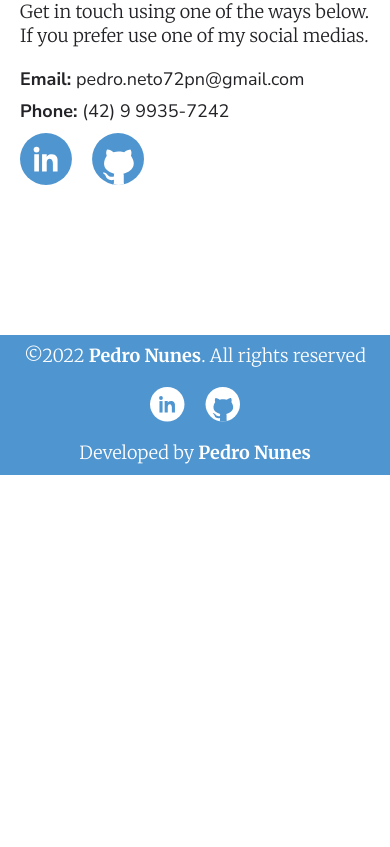
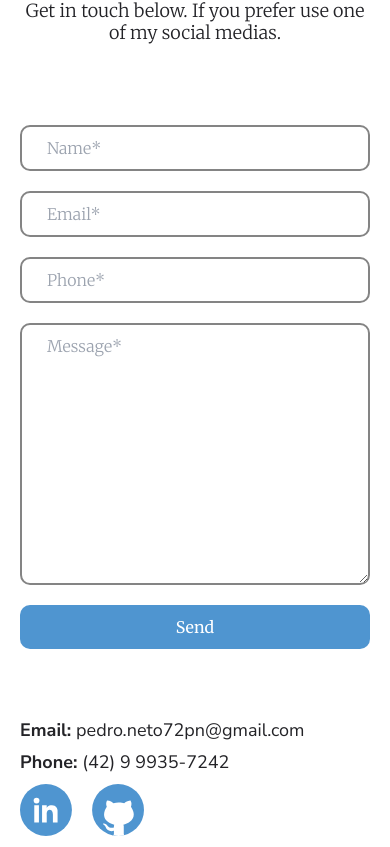
Before and after one commit to neto18081/portfolio-v1.0, a React (Create React App) app: page / in a window 390 px wide. Shown: the part 5117-5964 px from the top of the page. Before the commit the page ends 5592 px from the top, so only its background shows below. Built offline with nearby package versions, Linux system fonts and the light colour scheme.

Commit message:
feature/trying-to-integrate-form

```diff
--- a/package.json
+++ b/package.json
@@ -20,9 +20,11 @@
     "react-dom": "^18.2.0",
     "react-hook-form": "^7.38.0",
     "react-icons": "^4.6.0",
+    "react-loading": "^2.0.3",
     "react-modal": "^3.16.1",
     "react-router-dom": "^6.4.2",
     "react-scripts": "5.0.1",
+    "react-toastify": "^9.0.8",
     "typescript": "^4.8.4",
     "url": "^0.11.0",
     "web-vitals": "^2.1.4"
--- a/src/App.tsx
+++ b/src/App.tsx
@@ -4,12 +4,16 @@ import { IoMdClose } from "react-icons/io";
 import Layout from "./components/Layout";
 
 import AOS from "aos";
-import "aos/dist/aos.css";
 
 import HTMLReactParser from "html-react-parser";
 import { useForm } from "react-hook-form";
 
 import Modal from "react-modal";
+
+import ReactLoading from "react-loading";
+import { toast, ToastContainer } from "react-toastify";
+import "react-toastify/dist/ReactToastify.css";
+import "aos/dist/aos.css";
 
 type Greetings = {
   hi: string;
@@ -58,6 +62,12 @@ type Contact = {
   title: string;
   subtitle: string;
   phone: string;
+  name: string;
+  message: string;
+  required: string;
+  send: string;
+  success: string;
+  error: string;
 };
 
 interface DataType {
@@ -78,6 +88,9 @@ function App() {
   const [data, setData] = useState<DataType>(
     require("./db/db.json")[defaultLanguage]
   );
+  const [loading, setLoading] = useState({
+    contact: false,
+  });
 
   const [experience, setExperience] = useState<
     Experience["data"][0] & { active: number }
@@ -163,10 +176,42 @@ function App() {
     setPhone(v);
   }
 
-  const onSubmit = (data: any) => console.log(data);
+  const onSubmit = (form: any) => {
+    setLoading({ ...loading, contact: true });
+    const url = "https://pedronunes-mail.vercel.app/api";
+    const body = {
+      subject: "Novo Contato | Portfolio",
+      message: `
+      <p>Nome: ${form.name}</p>
+      <p>Email: ${form.email}</p>
+      <p>Telefone: ${form.phone}</p>
+      <p>Mensagem: ${form.message}</p>
+      `,
+    };
+
+    fetch(url, {
+      method: "POST",
+      body: JSON.stringify(body),
+      headers: {
+        "Content-Type": "application/json",
+        "Access-Control-Allow-Origin": "https://www.pedronunes.dev/",
+      },
+    })
+      .then((res) => {
+        toast.success(data.contact.success, {});
+        setLoading({ ...loading, contact: false });
+        console.log(res);
+      })
+      .catch((err) => {
+        toast.error(data.contact.error, {});
+        setLoading({ ...loading, contact: false });
+        console.log(err);
+      });
+  };
 
   return (
     <Layout lang={activeLang} changeLang={changeLang}>
+      <ToastContainer position="bottom-right" />
       <div className="tw-flex tw-items-center tw-justify-center tw-px-[20px] tw-py-[50px] tw-max-w-[1024px] tw-mx-auto tw-w-full tw-flex-col md:tw-flex-row tw-gap-[30px] sm:tw-gap-[10px] tw-min-h-screen">
         <div
           data-aos="fade-right"
@@ -371,42 +416,13 @@ function App() {
         <h2>{data.contact.title}</h2>
 
         <div className="tw-py-[30px]">
-          <span>{data.contact.subtitle}</span>
-          <div className="tw-flex tw-items-start tw-justify-center tw-flex-col tw-py-[20px] sm:tw-p-[20px] tw-gap-[10px]">
-            <span className="tw-font-nunito tw-font-bold tw-text-[18px] sm:tw-text-[22px]">
-              Email:{" "}
-              <span className="tw-font-medium tw-text-[18px] sm:tw-text-[22px]">
-                pedro.neto72pn@gmail.com
-              </span>
-            </span>
-            <span className="tw-font-nunito tw-font-bold tw-text-[18px] sm:tw-text-[22px]">
-              {data.contact.phone}:{" "}
-              <span className="tw-font-medium tw-text-[18px] sm:tw-text-[22px]">
-                (42) 9 9935-7242
-              </span>
-            </span>
-            <div className="tw-flex tw-items-center tw-justify-start tw-gap-[20px]">
-              <a
-                target="_blank"
-                rel="noreferrer"
-                href="https://www.linkedin.com/in/pedro-nunes-23a767184/"
-              >
-                <img src="/Linkedin.svg" alt="Linkedin" />
-              </a>
-              <a
-                target="_blank"
-                rel="noreferrer"
-                href="https://github.com/neto18081"
-              >
-                <img src="/GitHub.svg" alt="Github" />
-              </a>
-            </div>
-          </div>
+          <span className="tw-text-center tw-block">
+            {data.contact.subtitle}
+          </span>
         </div>
-        {/* <form
-          // onSubmit={handleSubmit(onSubmit)}
+        <form
+          onSubmit={handleSubmit(onSubmit)}
           method="POST"
-          action="mailto:pedro.neto72pn@gmail.com"
           className="tw-flex tw-items-start tw-justify-center tw-flex-col tw-gap-[20px] tw-w-full tw-max-w-[450px] tw-mx-auto tw-py-[50px]"
         >
           <div className="tw-w-full tw-flex tw-items-start tw-justify-center tw-flex-col">
@@ -418,10 +434,10 @@ function App() {
                 errors.name ? "tw-border-[#cc0000]" : ""
               }`}
               type="text"
-              placeholder="Nome"
+              placeholder={data.contact.name + "*"}
             />
             {errors.name && (
-              <span className="error-message">Campo nome é obrigatório!</span>
+              <span className="error-message">{data.contact.required}</span>
             )}
           </div>
           <div className="tw-w-full tw-flex tw-items-start tw-justify-center tw-flex-col">
@@ -433,10 +449,10 @@ function App() {
                 errors.email ? "tw-border-[#cc0000]" : ""
               }`}
               type="email"
-              placeholder="Email"
+              placeholder="Email*"
             />
             {errors.email && (
-              <span className="error-message">Campo email é obrigatório!</span>
+              <span className="error-message">{data.contact.required}</span>
             )}
           </div>
           <div className="tw-w-full tw-flex tw-items-start tw-justify-center tw-flex-col">
@@ -445,16 +461,14 @@ function App() {
                 errors.phone ? "tw-border-[#cc0000]" : ""
               }`}
               type="tel"
-              placeholder="Telefone"
+              placeholder={data.contact.phone + "*"}
               {...register("phone", {
                 required: true,
               })}
             />
 
             {errors.phone && (
-              <span className="error-message">
-                Campo telefone é obrigatório!
-              </span>
+              <span className="error-message">{data.contact.required}</span>
             )}
           </div>
           <div className="tw-w-full tw-flex tw-items-start tw-justify-center tw-flex-col">
@@ -465,23 +479,56 @@ function App() {
               className={`contact-input ${
                 errors.message ? "tw-border-[#cc0000]" : ""
               }`}
-              placeholder="Mensagem"
+              placeholder={data.contact.message + "*"}
               rows={10}
             ></textarea>
 
             {errors.message && (
-              <span className="error-message">
-                Campo mensagem é obrigatório!
-              </span>
+              <span className="error-message">{data.contact.required}</span>
             )}
           </div>
           <button
-            className="tw-w-full tw-bg-[#4f95d0] tw-px-[30px] tw-py-[10px] tw-text-white tw-rounded-[10px] tw-font-medium hover:tw-font-bold"
+            className="tw-w-full tw-bg-[#4f95d0] tw-px-[30px] tw-py-[10px] tw-text-white tw-rounded-[10px] tw-font-medium hover:tw-font-bold tw-text-center tw-flex tw-justify-center"
             type="submit"
+            disabled={loading.contact}
           >
-            Enviar
+            {loading.contact ? (
+              <ReactLoading type="spin" color="#fff" height={25} width={25} />
+            ) : (
+              data.contact.send
+            )}
           </button>
-        </form> */}
+        </form>
+        <div className="tw-flex tw-items-start tw-justify-center tw-flex-col tw-py-[20px] sm:tw-py-[20px] tw-gap-[10px] tw-max-w-[450px] tw-w-full tw-mx-auto">
+          <span className="tw-font-nunito tw-font-bold tw-text-[18px] sm:tw-text-[22px]">
+            Email:{" "}
+            <span className="tw-font-medium tw-text-[18px] sm:tw-text-[22px]">
+              pedro.neto72pn@gmail.com
+            </span>
+          </span>
+          <span className="tw-font-nunito tw-font-bold tw-text-[18px] sm:tw-text-[22px]">
+            {data.contact.phone}:{" "}
+            <span className="tw-font-medium tw-text-[18px] sm:tw-text-[22px]">
+              (42) 9 9935-7242
+            </span>
+          </span>
+          <div className="tw-flex tw-items-center tw-justify-start tw-gap-[20px]">
+            <a
+              target="_blank"
+              rel="noreferrer"
+              href="https://www.linkedin.com/in/pedro-nunes-23a767184/"
+            >
+              <img src="/Linkedin.svg" alt="Linkedin" />
+            </a>
+            <a
+              target="_blank"
+              rel="noreferrer"
+              href="https://github.com/neto18081"
+            >
+              <img src="/GitHub.svg" alt="Github" />
+            </a>
+          </div>
+        </div>
       </div>
     </Layout>
   );
--- a/src/db/db.json
+++ b/src/db/db.json
@@ -103,8 +103,14 @@
         },
         "contact": {
             "title": "Contato",
-            "subtitle": "Entre em contato através das formas abaixo. Ou se prefirir use minhas redes sociais",
-            "phone": "Telefone"
+            "subtitle": "Entre em contato abaixo. Ou se prefirir use minhas redes sociais",
+            "phone": "Telefone",
+            "name": "Nome",
+            "message": "Mensagem",
+            "required": "Campo obrigatório!",
+            "send": "Enviar",
+            "success": "Email enviado com sucesso!",
+            "error": "Algo deu errado! Por favor tente mais tarde."
         }
     },
     "en": {
@@ -212,8 +218,14 @@
         },
         "contact": {
             "title": "Contact",
-            "subtitle": "Get in touch using one of the ways below. If you prefer use one of my social medias.",
-            "phone": "Phone"
+            "subtitle": "Get in touch below. If you prefer use one of my social medias.",
+            "phone": "Phone",
+            "name": "Name",
+            "message": "Message",
+            "required": "This field is required",
+            "send": "Send",
+            "success": "Email sent successfully!",
+            "error": "Something went wrong! Try again later."
         }
     }
 
```
Also changed, not shown: 1 other file (tests, documents, lock files or other folders).
